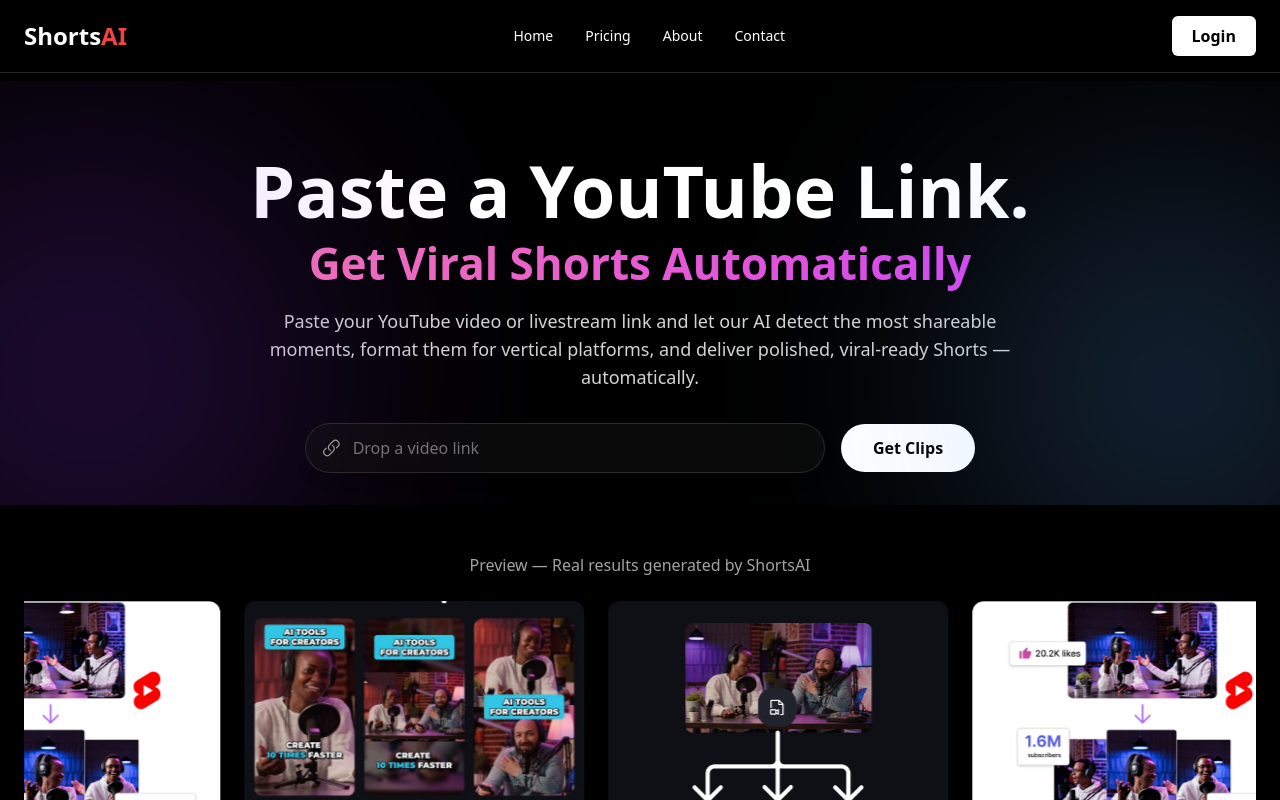
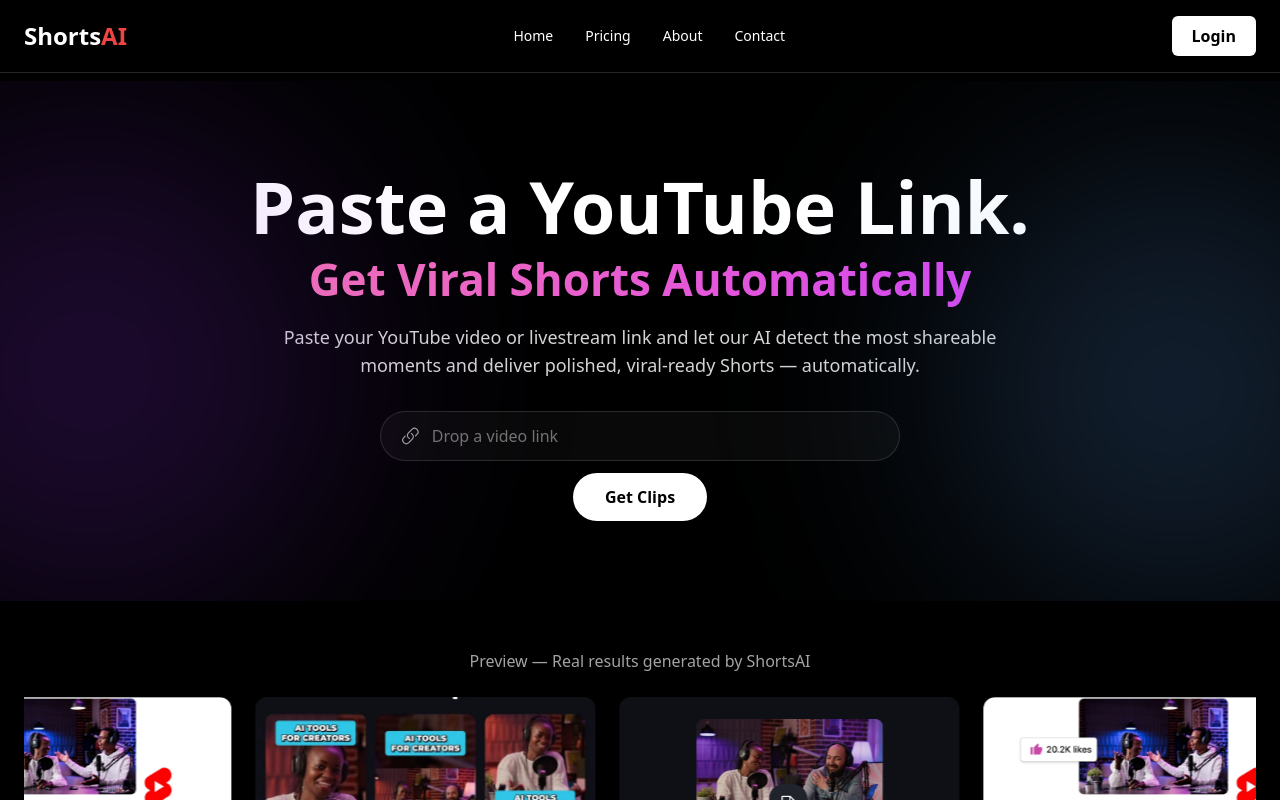
Before and after one commit to testmail9522-creator/saas, a Next.js app in the folder my-app/: page / in a window 1280 px wide. Shown: the top 800 px of the page. Built offline with nearby package versions, Linux system fonts and the light colour scheme.

Commit message:
Update projects

```diff
--- a/my-app/app/page.tsx
+++ b/my-app/app/page.tsx
@@ -8,36 +8,96 @@
   const router = useRouter();
   const [url, setUrl] = useState("");
   const [loading, setLoading] = useState(false);
+  const [error, setError] = useState("");
 
   const parallaxRef = useRef<HTMLDivElement | null>(null);
   const showcaseRef = useRef<HTMLDivElement | null>(null);
 
+  /* --------------------------------------------
+      THE REAL PROFESSIONAL YOUTUBE VALIDATOR
+  ---------------------------------------------*/
+  const validateYouTubeURL = (inputURL: string): boolean => {
+    try {
+      const url = new URL(inputURL.trim());
+      const host = url.hostname.replace("www.", "");
+
+      if (!["youtube.com", "youtu.be"].includes(host)) return false;
+
+      // Shortened URLs → https://youtu.be/VIDEOID
+      if (host === "youtu.be") return url.pathname.length > 1;
+
+      // Full YouTube URLs
+      if (host === "youtube.com") {
+        const path = url.pathname;
+
+        // watch?v=xxxx
+        if (path === "/watch") return url.searchParams.has("v");
+
+        // shorts/xxxx
+        if (path.startsWith("/shorts/")) {
+          return path.split("/").filter(Boolean).length === 2;
+        }
+
+          // embed/xxxx
+        if (path.startsWith("/embed/")) {
+          return path.split("/").filter(Boolean).length === 2;
+        }
+
+        return false;
+      }
+
+      return false;
+    } catch {
+      return false;
+    }
+  };
+
+  /* --------------------------------------------
+            HANDLE GENERATE BUTTON
+  ---------------------------------------------*/
   const handleGenerate = (e: React.FormEvent) => {
     e.preventDefault();
+
     if (!url.trim()) {
-      alert("Please paste a YouTube link");
+      setError("Please paste a YouTube link.");
       return;
     }
+
+    if (!validateYouTubeURL(url)) {
+      setError("Invalid link — only YouTube URLs are supported.");
+      return;
+    }
+
+    setError("");
     setLoading(true);
+
     setTimeout(() => router.push("/generate"), 1200);
   };
 
-  /* ---------------- Parallax Background ---------------- */
+  /* --------------------------------------------
+                 PARALLAX EFFECT
+  ---------------------------------------------*/
   useEffect(() => {
     const onScroll = () => {
-      const layers = parallaxRef.current?.querySelectorAll<HTMLElement>("[data-depth]");
+      const layers = parallaxRef.current?.querySelectorAll<HTMLElement>(
+        "[data-depth]"
+      );
       if (!layers) return;
+
       const y = window.scrollY;
       layers.forEach((el) => {
         const depth = Number(el.dataset.depth);
         el.style.transform = `translateY(${y * depth}px)`;
       });
     };
+
     window.addEventListener("scroll", onScroll);
     return () => window.removeEventListener("scroll", onScroll);
   }, []);
 
-  /* ---------------- Magnetic Hover Cards ---------------- */
+  /* --------------------------------------------
+               MAGNETIC CARD EFFECT
+  ---------------------------------------------*/
   useEffect(() => {
     const el = showcaseRef.current;
     if (!el) return;
@@ -48,15 +108,15 @@
         const r = card.getBoundingClientRect();
         const x = e.clientX - (r.left + r.width / 2);
         const y = e.clientY - (r.top + r.height / 2);
-        card.style.transform = `rotateX(${(-y / 30)}deg) rotateY(${x / 30}deg)`;
+        card.style.transform = `rotateX(${-y / 30}deg) rotateY(${x / 30}deg)`;
       });
     };
 
     const onLeave = () => {
       const cards = el.querySelectorAll<HTMLElement>(".mag-card");
-      cards.forEach((card) => {
-        card.style.transform = `rotateX(0deg) rotateY(0deg)`;
-      });
+      cards.forEach(
+        (card) => (card.style.transform = "rotateX(0deg) rotateY(0deg)")
+      );
     };
 
     el.addEventListener("mousemove", onMove);
@@ -69,32 +129,38 @@
   }, []);
 
   return (
-    <main className="min-h-screen bg-black text-white">
+    <main className="min-h-screen bg-black text-white relative">
+      {/* ------------------- AI LOADING UI ------------------- */}
+      {loading && (
+        <div className="fixed inset-0 bg-black/80 backdrop-blur-lg z-50 flex flex-col items-center justify-center animate-fadeIn">
+          <div className="relative w-20 h-20 mb-6">
+            <div className="absolute inset-0 rounded-full border-4 border-purple-400/30 border-t-purple-500 animate-spin-slow"></div>
+            <div className="absolute inset-3 rounded-full border-4 border-pink-300/20 border-b-pink-500 animate-spin-slower"></div>
+          </div>
+          <p className="text-xl text-neutral-300 animate-pulse">
+            AI is generating your viral clips…
+          </p>
+        </div>
+      )}
 
-      {/* ---------------- HERO BG + PARALLAX ---------------- */}
+      {/* ------------------- HERO SECTION ------------------- */}
       <div ref={parallaxRef} className="relative overflow-hidden">
-
-        {/* Smooth Fade Gradient Background */}
         <div
           data-depth="0.03"
-          className="absolute inset-0 -z-10 bg-gradient-to-br from-[#140012] via-[#050505] to-[#001028] opacity-90"
+          className="absolute inset-0 -z-10 bg-gradient-to-br from-[#140012] via-[#050505] to-[#001028]"
         />
 
-        {/* Soft Glow Left */}
         <div
           data-depth="0.06"
           className="absolute -left-40 top-10 w-[500px] h-[500px] rounded-full bg-purple-600/20 blur-[120px]"
         />
 
-        {/* Soft Glow Right */}
         <div
           data-depth="0.04"
           className="absolute right-[-120px] top-20 w-[450px] h-[450px] rounded-full bg-blue-400/20 blur-[120px]"
         />
 
-        {/* --------------- HERO CONTENT ---------------- */}
-        <div className="max-w-5xl mx-auto text-center mt-16 px-6 pb-8">
-
+        <div className="max-w-5xl mx-auto text-center py-20 px-6">
           <h1 className="text-[56px] md:text-[72px] font-extrabold leading-tight">
             Paste a YouTube Link.
           </h1>
@@ -106,24 +172,39 @@
           </h2>
 
           <p className="text-neutral-300 text-lg max-w-3xl mx-auto mt-6">
-            Paste your YouTube video or livestream link and let our AI detect the most shareable moments,
-            format them for vertical platforms, and deliver polished, viral-ready Shorts — automatically.
+            Paste your YouTube video or livestream link and let our AI detect the
+            most shareable moments and deliver polished, viral-ready Shorts —
+            automatically.
           </p>
 
-          {/* ---------- INPUT + BUTTON ---------- */}
+          {/* INPUT */}
           <form
             onSubmit={handleGenerate}
-            className="flex justify-center items-center gap-4 mt-8"
+            className="flex flex-col justify-center items-center gap-3 mt-8"
           >
-            <div className="px-4 py-3 rounded-full w-[520px] flex items-center bg-neutral-900/40 border border-neutral-700/60 backdrop-blur-md shadow-lg transition hover:border-neutral-500">
+            <div
+              className={`px-5 py-3 rounded-full w-[520px] flex items-center bg-neutral-900/40 border shadow-lg transition
+              ${
+                error
+                  ? "border-red-500 shadow-red-500/20"
+                  : "border-neutral-700/60 hover:border-neutral-500"
+              }`}
+            >
               <LinkIcon className="w-5 h-5 text-neutral-400 mr-3" />
               <input
                 value={url}
-                onChange={(e) => setUrl(e.target.value)}
+                onChange={(e) => {
+                  setUrl(e.target.value);
+                  setError("");
+                }}
                 placeholder="Drop a video link"
                 className="bg-transparent w-full outline-none text-white placeholder:text-neutral-500"
               />
             </div>
+
+            {error && (
+              <p className="text-red-400 text-sm animate-fadeIn">{error}</p>
+            )}
 
             <button
               type="submit"
@@ -132,24 +213,17 @@
               Get Clips
             </button>
           </form>
-
-          {loading && (
-            <div className="mt-6 animate-pulse text-neutral-400">
-              Processing video… Creating viral clips…
-            </div>
-          )}
         </div>
       </div>
 
-      {/* ---------------- SHOWCASE ---------------- */}
+      {/* ------------------- SHOWCASE ------------------- */}
       <section className="max-w-7xl mx-auto px-6 mt-12 pb-20">
-        <div className="text-center text-neutral-400 mb-6">
+        <p className="text-center text-neutral-400 mb-6">
           Preview — Real results generated by ShortsAI
-        </div>
+        </p>
 
         <div ref={showcaseRef} className="overflow-hidden">
           <div className="flex gap-6 animate-scrollSmoother">
-
             {[
               "/sample1.webp",
               "/sample2.webp",
@@ -165,26 +239,25 @@
                 <img src={src} className="w-full object-contain" />
               </div>
             ))}
-
           </div>
         </div>
       </section>
 
-      {/* ---------------- FEATURES (Original Text RESTORED) ---------------- */}
+      {/* ------------------- FEATURES ------------------- */}
       <section className="max-w-6xl mx-auto px-6 pb-28">
         <div className="grid md:grid-cols-3 gap-6">
-
           <div className="p-6 rounded-lg bg-neutral-900/50 border border-neutral-800">
             <h3 className="font-semibold text-lg mb-2">AI-first</h3>
             <p className="text-neutral-400">
-              Smart scene detection finds viral moments automatically — no manual work.
+              Smart scene detection finds viral moments automatically — no manual
+              work.
             </p>
           </div>
 
           <div className="p-6 rounded-lg bg-neutral-900/50 border border-neutral-800">
             <h3 className="font-semibold text-lg mb-2">Platform Ready</h3>
             <p className="text-neutral-400">
-              Outputs formatted vertical clips for YouTube Shorts, Instagram Reels, and TikTok.
+              Outputs vertical clips for Shorts, Reels, and TikTok.
             </p>
           </div>
 
@@ -194,28 +267,64 @@
               Save hours of editing time and publish more content consistently.
             </p>
           </div>
-
         </div>
       </section>
 
-      {/* ---------------- CSS ANIMATIONS ---------------- */}
+      {/* ------------------- ANIMATIONS ------------------- */}
       <style jsx>{`
         .animate-gradientFade {
           background-size: 200% 200%;
           animation: gradientFade 6s ease infinite;
         }
         @keyframes gradientFade {
-          0% { background-position: 0% 50%; }
-          50% { background-position: 100% 50%; }
-          100% { background-position: 0% 50%; }
+          0% {
+            background-position: 0% 50%;
+          }
+          50% {
+            background-position: 100% 50%;
+          }
+          100% {
+            background-position: 0% 50%;
+          }
         }
 
         .animate-scrollSmoother {
-          animation: scrollSmoother 24s linear infinite;
+          animation: scrollSmoother 26s linear infinite;
         }
         @keyframes scrollSmoother {
-          0% { transform: translateX(0); }
-          100% { transform: translateX(-50%); }
+          0% {
+            transform: translateX(0);
+          }
+          100% {
+            transform: translateX(-50%);
+          }
+        }
+
+        .animate-fadeIn {
+          animation: fadeIn 0.3s ease-out forwards;
+        }
+        @keyframes fadeIn {
+          from {
+            opacity: 0;
+          }
+          to {
+            opacity: 1;
+          }
+        }
+
+        .animate-spin-slow {
+          animation: spin 2s linear infinite;
+        }
+        .animate-spin-slower {
+          animation: spin 3.5s linear infinite reverse;
+        }
+        @keyframes spin {
+          from {
+            transform: rotate(0deg);
+          }
+          to {
+            transform: rotate(360deg);
+          }
         }
       `}</style>
     </main>
```
